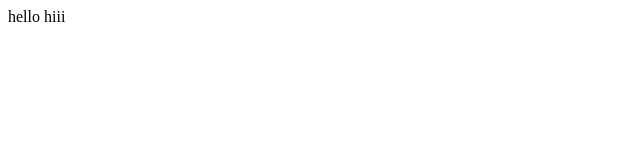
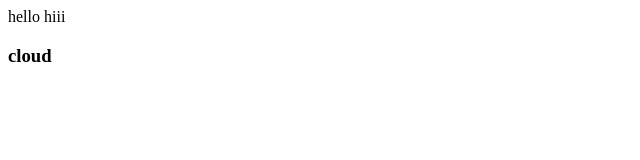
Before and after one commit to LogicBeliever/portfolio-site, a plain HTML site: page index.html in a window 1280 px wide. Shown: the full height of the page, 0-640 px from the left. Drawn offline with Linux system fonts and the light colour scheme.

Commit message:
Update index.html

```diff
--- a/index.html
+++ b/index.html
@@ -1,2 +1,5 @@
 hello
 hiii
+
+
+<h3>cloud</h3>
```
